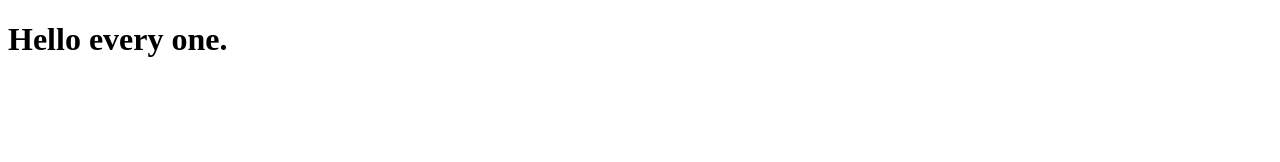
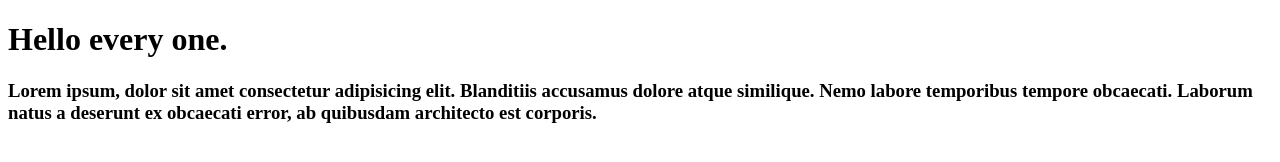
Before and after one commit to sohan-me-01/portfolio_one, a plain HTML site: page index.html in a window 1280 px wide. Drawn offline with Linux system fonts and the light colour scheme.

Commit message:
second time push file

```diff
--- a/index.html
+++ b/index.html
@@ -7,5 +7,7 @@
 </head>
 <body>
     <h1>Hello every one.</h1>
+    <h3>Lorem ipsum, dolor sit amet consectetur adipisicing elit. Blanditiis accusamus dolore atque similique. Nemo labore temporibus tempore obcaecati. Laborum natus a deserunt ex obcaecati error, ab quibusdam architecto est corporis.
+    </h3>
 </body>
 </html>
```
